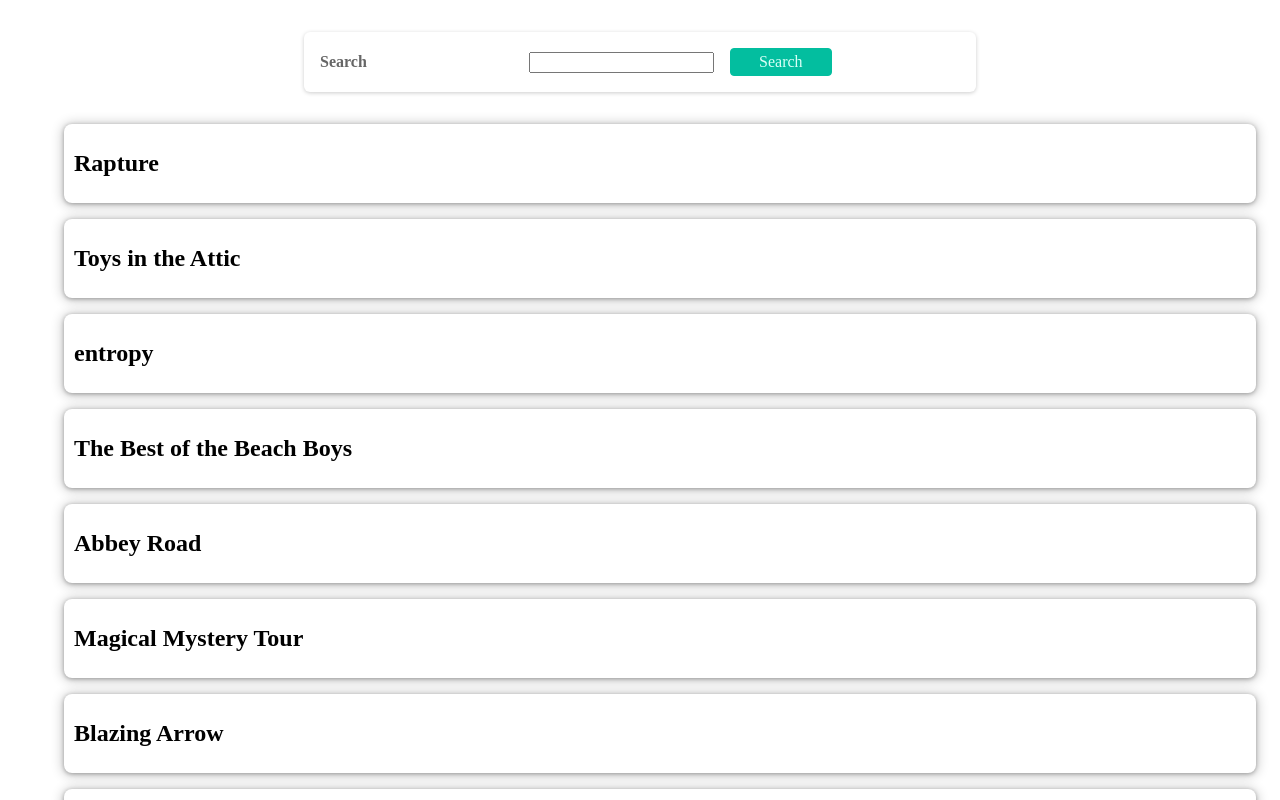
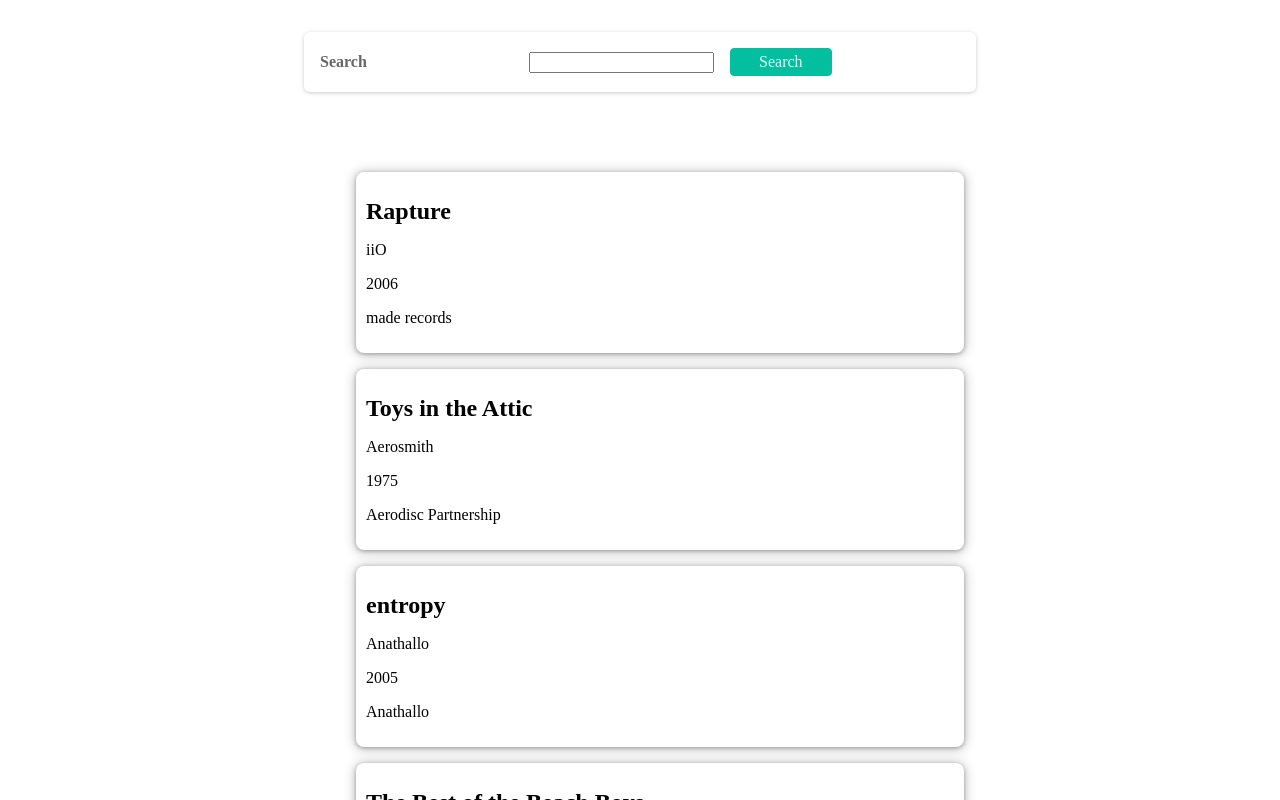
Before and after one commit to TheDoctorWhom/BoardGameNext, a Next.js app: page /records in a window 1280 px wide. Shown: the top 800 px of the page. Built offline with nearby package versions, Linux system fonts and the light colour scheme.

Commit message:
added to record json file and added the data to the ui

```diff
--- a/components/record-list.js
+++ b/components/record-list.js
@@ -1,4 +1,5 @@
 import Record from './record';
+import classes from './boardgame-list.module.css';
 
 
 
@@ -6,11 +7,14 @@
     const { records } = props;
 
     return (
-        <ul>
+        <ul className={classes.list}>
             {records.map((record) =>(
                 <Record
                     key = {record.title}
                     title = {record.title}
+                    artist = {record.artist}
+                    year = {record.year}
+                    published ={record.published}
                 />
             ))}
         </ul>
--- a/components/record.js
+++ b/components/record.js
@@ -2,12 +2,15 @@
 import classes from './record.module.css';
 
 function Record (props){
-    const { title } = props;
+    const { title, artist, year, published } = props;
 
     return (
         <li className={classes.item}>
             <div className={classes.content}>
                 <h2>{title}</h2>
+                <p>{artist}</p>
+                <p>{year}</p>
+                <p>{published}</p>
             </div>
         </li>
     );
--- a/json/record-data.json
+++ b/json/record-data.json
@@ -384,7 +384,236 @@
             "artist": "Michael Jackson",
             "year": 1982,
             "published": "Epic"
+        },
+        {
+            "title": "Purple Rain",
+            "artist": "Prince And The Revolution",
+            "year": 1984,
+            "published": "Warner Bros. Records"
+        },
+        {
+            "title": "Shades Of",
+            "artist": "Gray",
+            "year": 2020,
+            "published": "Ubiquity"
+        },
+        {
+            "title": "Candy-O",
+            "artist": "The Carsy",
+            "year": 1979,
+            "published": "Elektra"
+        },
+        {
+            "title": "Another Time",
+            "artist": "Earth Wind & Fire",
+            "year": 1974,
+            "published": "Warner Bros. Records"
+        },
+        {
+            "title": "52nd Street",
+            "artist": "Billy Joel",
+            "year": 1978,
+            "published": "Columbia Records"
+        },
+        {
+            "title": "Weird Al Yankovic in 3D",
+            "artist": "Weird Al Yankovic",
+            "year": 1984,
+            "published": "CBS"
+        },
+        {
+            "title": "You Are There",
+            "artist": "Mono",
+            "year": 2006,
+            "published": "Human Highway Records"
+        },
+        {
+            "title": "Disney Vol. 1 & 2 Ultimate Hits",
+            "artist": "Disney/Pixar",
+            "year": 2021,
+            "published": "Disney/Pixar"
+        },
+        {
+            "title": "Come Get It",
+            "artist": "Rick James",
+            "year": 1978,
+            "published": "Motown Records"
+        },
+        {
+            "title": "House of Funk",
+            "artist": "General Midi",
+            "year": 2005,
+            "published": "Kilowatt Recordings"
+        },
+        {
+            "title": "RRRRRRock",
+            "artist": "T K Disco",
+            "year": 1979,
+            "published": "T K Productions"
+        },
+        {
+            "title": "A child's introduction to Atomic Energy and Outer Space",
+            "artist": "John Dirks",
+            "year": 1960,
+            "published": "Wonderland Records"
+        },
+        {
+            "title": "The Greatest Showman",
+            "artist": "Benj Pasek & Justin Paul",
+            "year": 2017,
+            "published": "Atlantic Recordings"
+        },
+        {
+            "title": "Pet Shop Boys",
+            "artist": "Please",
+            "year": 1986,
+            "published": "EMI Records"
+        },
+        {
+            "title": "!!Going Places!!",
+            "artist": "Herb Alpert and the Tijuana Brass",
+            "year": 1965,
+            "published": "A&M Records"
+        },
+        {
+            "title": "Hanukkah+",
+            "artist": "Various",
+            "year": 2019,
+            "published": "UMG Recordings"
+        },
+        {
+            "title": "Electronic Music ",
+            "artist": "John Cage",
+            "year": 1966,
+            "published": "Turnabout"
+        },
+        {
+            "title": "Number Ones",
+            "artist": "Stevie Wonder",
+            "year": 2007,
+            "published": "Motown Records"
+        },
+        {
+            "title": "The Beach Boys Today!",
+            "artist": "The Beach Boys",
+            "year": 1965,
+            "published": "Capitol Records"
+        },
+        {
+            "title": "Paranoid",
+            "artist": "Black Sabbath",
+            "year": 1970,
+            "published": "Warner Bros. Records"
+        },
+        {
+            "title": "Snoopy's Christmas",
+            "artist": "The Peppermint Kandy Kids",
+            "year": 1977,
+            "published": "Peter Pan Records"
+        },
+        {
+            "title": "Rudolph the Red Nosed Reindeer",
+            "artist": "The Peppermint Kandy Kids",
+            "year": 1981,
+            "published": "Peter Pan Records"
+        },
+        {
+            "title": "Merry Christmas with the Smurfs",
+            "artist": "Ferry Wienneke",
+            "year": 1983,
+            "published": "Starland Music"
+        },
+        {
+            "title": "The Best of Christmas Music",
+            "artist": "Ferry Wienneke",
+            "year": 1972,
+            "published": "Columbia House Records"
+        },
+        {
+            "title": "We Wish You a Merry Christmas",
+            "artist": "Ray Conniff and the Ray Conniff Singers",
+            "year": 1962,
+            "published": "Columbia Records"
+        },
+        {
+            "title": "Merry Christmas",
+            "artist": "Johnny Mathis",
+            "year": 1967,
+            "published": "Columbia Records"
+        },
+        {
+            "title": "Great Songs of Christmas",
+            "artist": "Various",
+            "year": 1966,
+            "published": "Columbia Records"
+        },
+        {
+            "title": "You Light Up My Life",
+            "artist": "Johnny Mathis",
+            "year": 1978,
+            "published": "Columbia Records"
+        },
+        {
+            "title": "Zenyatta Mondatta",
+            "artist": "The Police",
+            "year": 1980,
+            "published": "A&M Records"
+        },
+        {
+            "title": "Walt Disney's Happiest Songs",
+            "artist": "Disney",
+            "year": 1967,
+            "published": "Disney"
+        },
+        {
+            "title": "Disney Tim Burton's The Nightmare Before Christmas",
+            "artist": "Disney",
+            "year": 2016,
+            "published": "Disney"
+        },
+        {
+            "title": "The Return Original Sountrack",
+            "artist": "Satalite of Love",
+            "year": 2017,
+            "published": "Shout Factory"
+        },
+        {
+            "title": "Encanto",
+            "artist": "Disney",
+            "year": 2022,
+            "published": "Disney"
+        },
+        {
+            "title": "Pacific Daydream",
+            "artist": "Weezer",
+            "year": 2017,
+            "published": "Crush Music"
+        },
+        {
+            "title": "The Awsome Album",
+            "artist": "Mouse Rat",
+            "year": 2021,
+            "published": "Dualtone"
+        },
+        {
+            "title": "BreakDance",
+            "artist": "Various",
+            "year": 1984,
+            "published": "Various"
+        },
+        {
+            "title": "The Blue Album",
+            "artist": "Weezer",
+            "year": 2004,
+            "published": "UME"
+        },
+        {
+            "title": "The Bob's Burgers Movie (A Major Motion Burger Soundtrack)",
+            "artist": "Bob's Burgers",
+            "year": 2022,
+            "published": "Hollywood Records"
         }
+
 
        ]
     }
```
Also changed, not shown: json/boardgame-data.json (+10 -1 lines).
